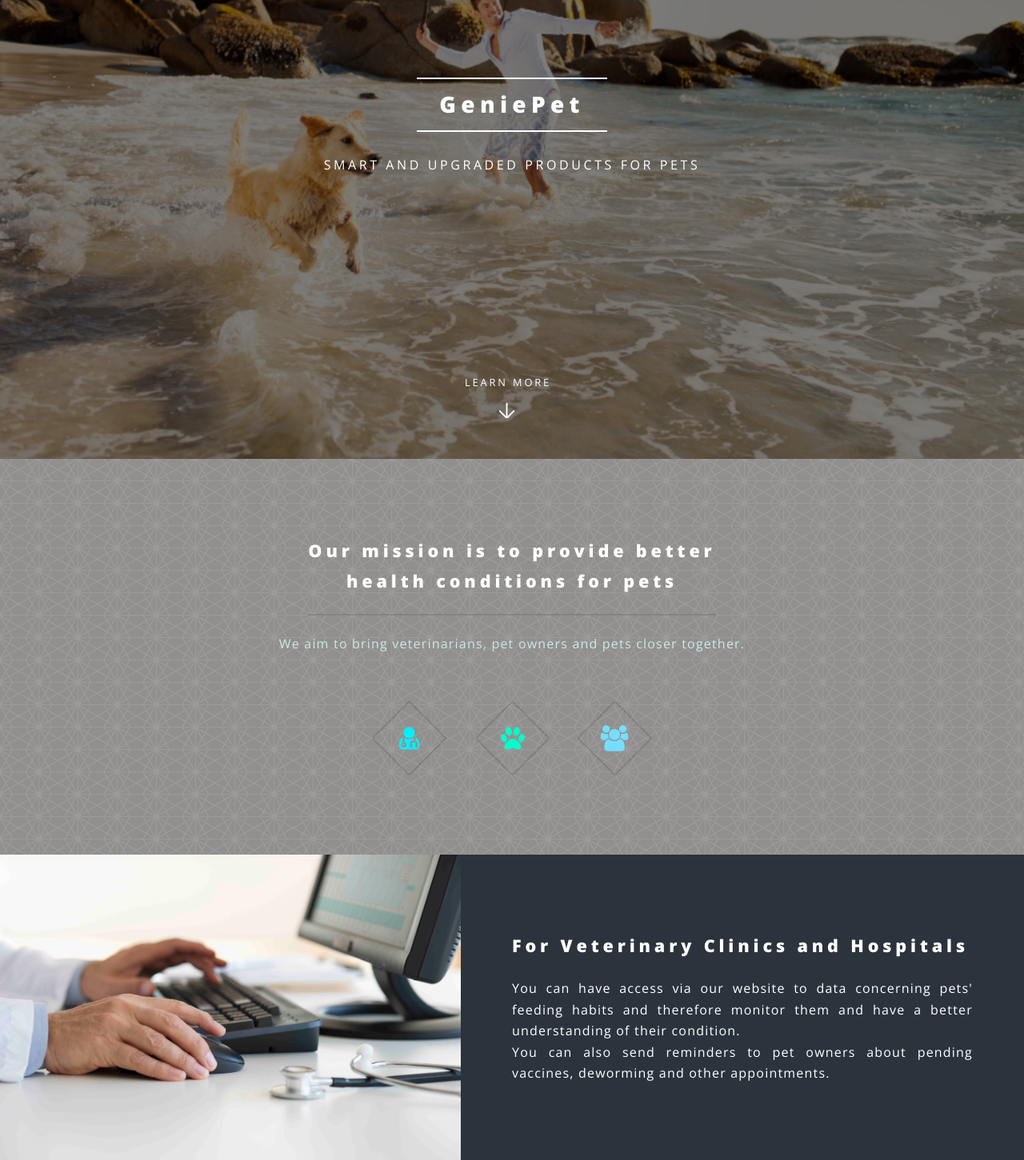
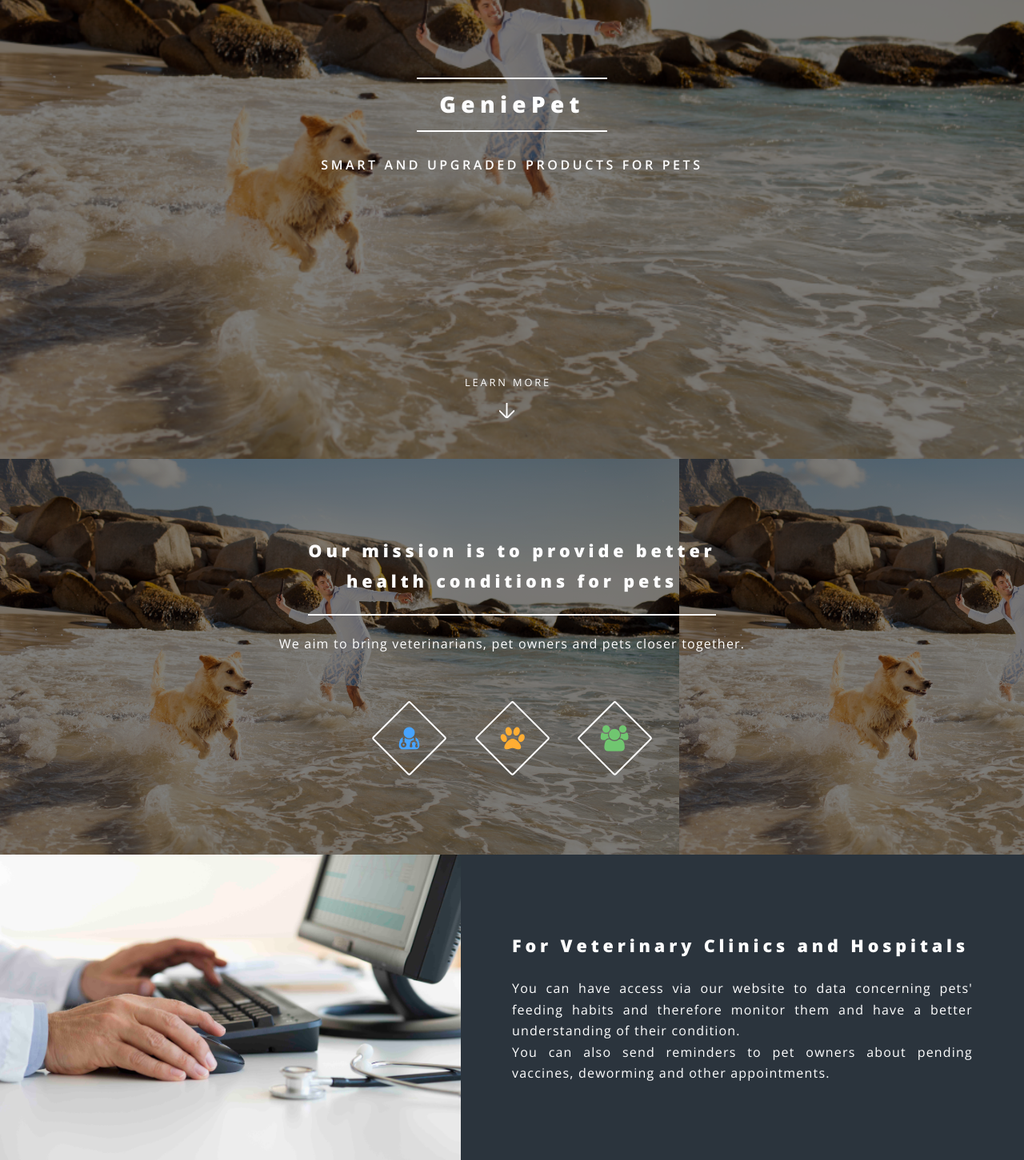
Before and after one commit to tostasmistas/LLP, a PHP site: page / in a window 1280 px wide. Shown: the part 226-1677 px from the top of the page at 80% size. Run offline with PHP 8.4, Linux system fonts and the light colour scheme.

Commit message:
changed the banner with the diamond logos and their colors

```diff
--- a/website/assets/css/main.css
+++ b/website/assets/css/main.css
@@ -1922,15 +1922,15 @@
 			}
 
 		.icon.style1 {
-			color: #00ffcc;
+			color: #47a3ff;
 		}
 
 		.icon.style2 {
-			color: #00f0ff;
+			color: #ffad33;
 		}
 
 		.icon.style3 {
-			color: #76ddff;
+			color: #70c670;
 		}
 
 /* Image */
@@ -2641,9 +2641,7 @@
 		}
 
 		.wrapper.style1 {
-			/* background-color: #E6E6E6; */
-			background-image: url("../../images/escheresque.png");
-			color: #c7ebe8;
+			background-image: linear-gradient(rgba(0, 0, 0, 0.5),rgba(0, 0, 0, 0.5)), url(/../../images/beachpet.jpg);
 		}
 
 			.wrapper.style1 strong, .wrapper.style1 b {
@@ -2655,27 +2653,27 @@
 			}
 
 			.wrapper.style1 hr {
-				border-color: rgba(0, 0, 0, 0.125);
+				border-color: rgba(0, 0, 0, 0);
 			}
 
 			.wrapper.style1 blockquote {
-				border-color: rgba(0, 0, 0, 0.125);
+				border-color: rgba(0, 0, 0, 0);
 			}
 
 			.wrapper.style1 code {
-				background: rgba(255, 255, 255, 0.075);
+				background: rgba(0, 0, 0, 0);
 			}
 
 			.wrapper.style1 header p {
-				color: #a6e0db;
+				color: #ffffff;
 			}
 
 			.wrapper.style1 header.major h2, .wrapper.style1 header.major h3, .wrapper.style1 header.major h4, .wrapper.style1 header.major h5, .wrapper.style1 header.major h6 {
-				border-color: rgba(0, 0, 0, 0.125);
+				border-color: #ffffff;
 			}
 
 			.wrapper.style1 header.major p {
-				color: #c7ebe8;
+				color: #ffffff;
 			}
 
 			.wrapper.style1 label {
@@ -2731,7 +2729,7 @@
 			}
 
 			.wrapper.style1 .icon.major {
-				border-color: rgba(0, 0, 0, 0.125);
+				border-color: #ffffff;
 			}
 
 			.wrapper.style1 ul.alt li {
--- a/website/index.html
+++ b/website/index.html
@@ -47,7 +47,7 @@
 					<section id="banner">
 						<div class="inner">
 							<h2>GeniePet</h2>
-							<p>Smart and Upgraded Products for Pets</p>
+							<p><b>Smart and Upgraded Products for Pets</b></p>
 						</div>
 						<a href="#one" class="more scrolly">Learn More</a>
 					</section>
@@ -60,8 +60,8 @@
 								<p>We aim to bring veterinarians, pet owners and pets closer together.</p>
 							</header>
 							<ul class="icons major">
-								<li><span class="icon fa-user-md major style2"><span class="label"></span></span></li>
-								<li><span class="icon fa-paw major style1"><span class="label"></span></span></li>
+								<li><span class="icon fa-user-md major style1"><span class="label"></span></span></li>
+								<li><span class="icon fa-paw major style2"><span class="label"></span></span></li>
 								<li><span class="icon fa-users major style3"><span class="label"></span></span></li>
 							</ul>
 						</div>
--- a/website/index_pt.html
+++ b/website/index_pt.html
@@ -47,7 +47,7 @@
 					<section id="banner">
 						<div class="inner">
 							<h2>GeniePet</h2>
-							<p>Produtos inteligentes e inovadores para animais de estimação</p>
+							<p><b>Produtos inteligentes e inovadores para animais de estimação<b></p>
 						</div>
 						<a href="#one" class="more scrolly">Saiba Mais</a>
 					</section>
@@ -60,8 +60,8 @@
 								<p>Pretendemos aproximar os veterinários, donos de animais e animais de estimação.</p>
 							</header>
 							<ul class="icons major">
-								<li><span class="icon fa-user-md major style2"><span class="label"></span></span></li>
-								<li><span class="icon fa-paw major style1"><span class="label"></span></span></li>
+								<li><span class="icon fa-user-md major style1"><span class="label"></span></span></li>
+								<li><span class="icon fa-paw major style2"><span class="label"></span></span></li>
 								<li><span class="icon fa-users major style3"><span class="label"></span></span></li>
 							</ul>
 						</div>
```
